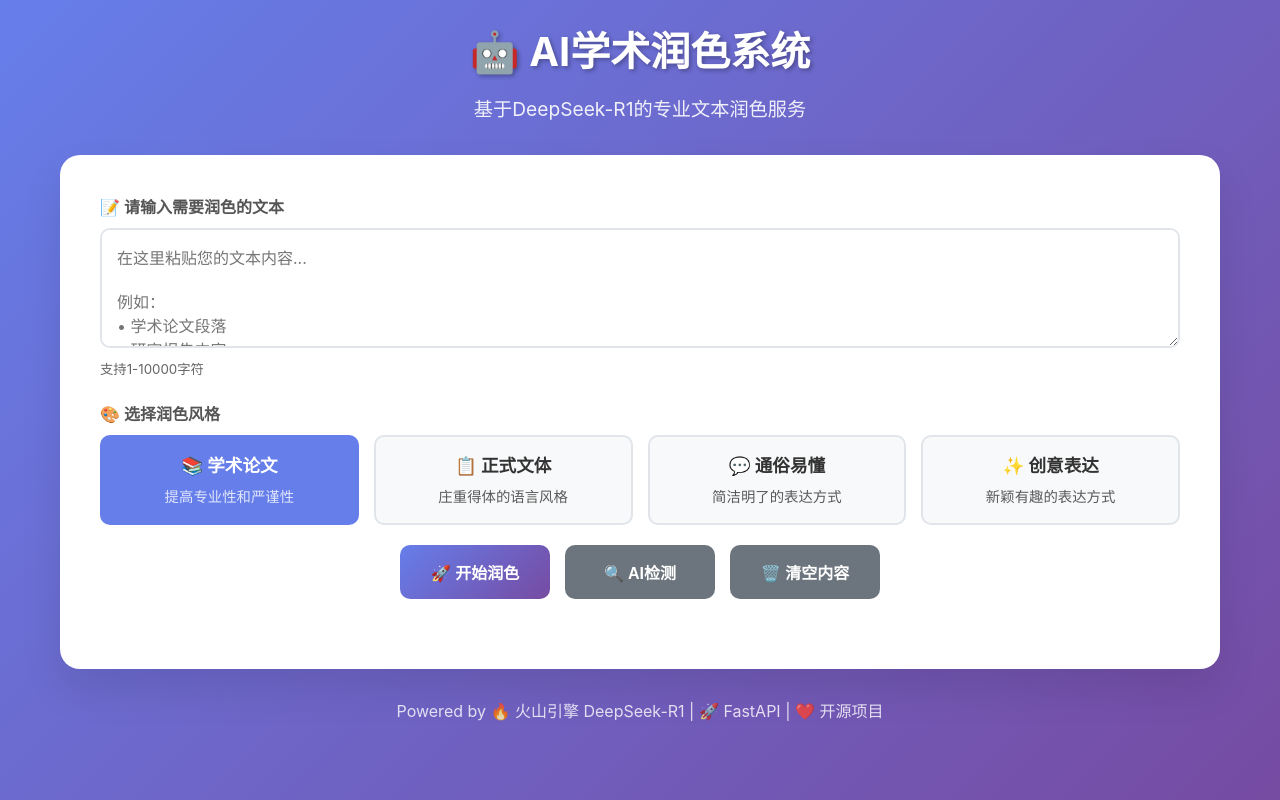
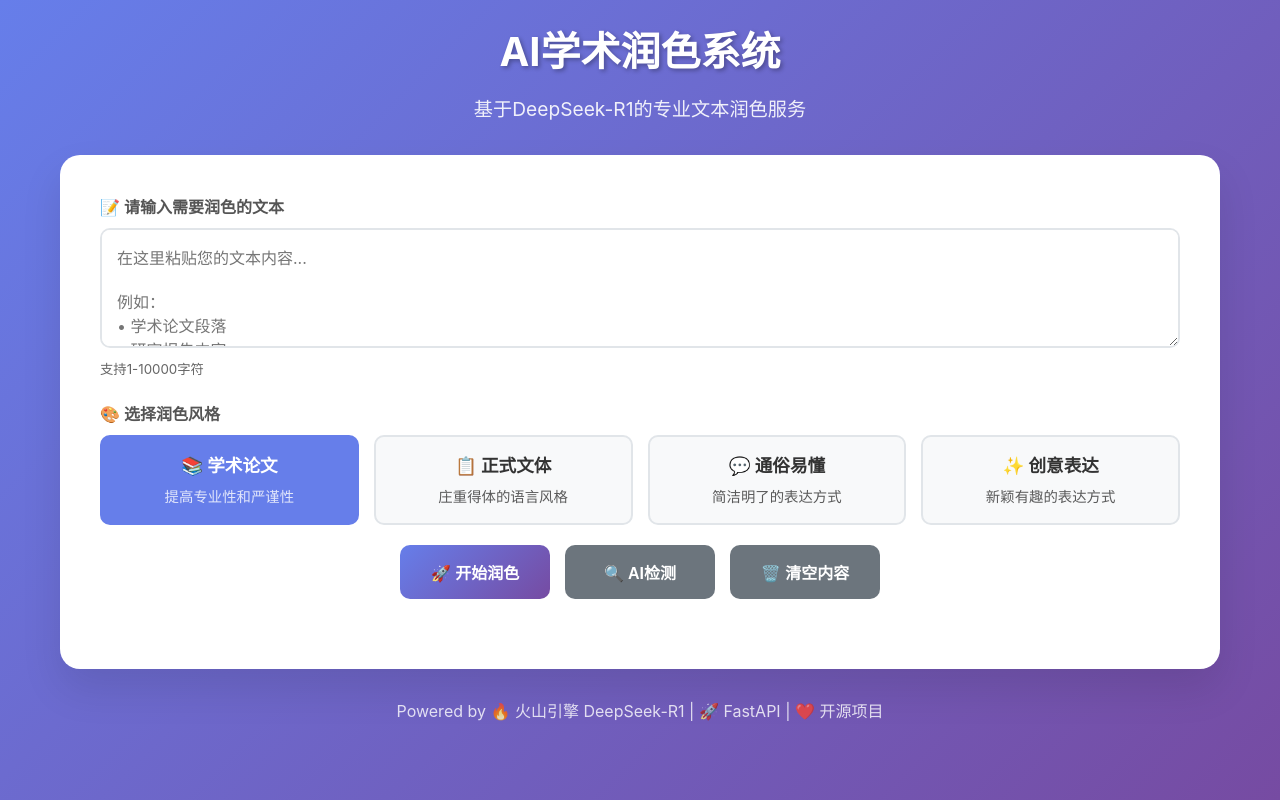
Before and after one commit to ktwu01/1AI-polish, a plain HTML site: page docs/index.html in a window 1280 px wide. Drawn offline with Linux system fonts and the light colour scheme.

Commit message:
Auto update

```diff
--- a/docs/index.html
+++ b/docs/index.html
@@ -373,7 +373,7 @@
 <body>
     <div class="container">
         <div class="header">
-            <h1>🤖 AI学术润色系统</h1>
+            <h1>AI学术润色系统</h1>
             <p>基于DeepSeek-R1的专业文本润色服务</p>
         </div>
 
```
Also changed, not shown: 1 other file.
